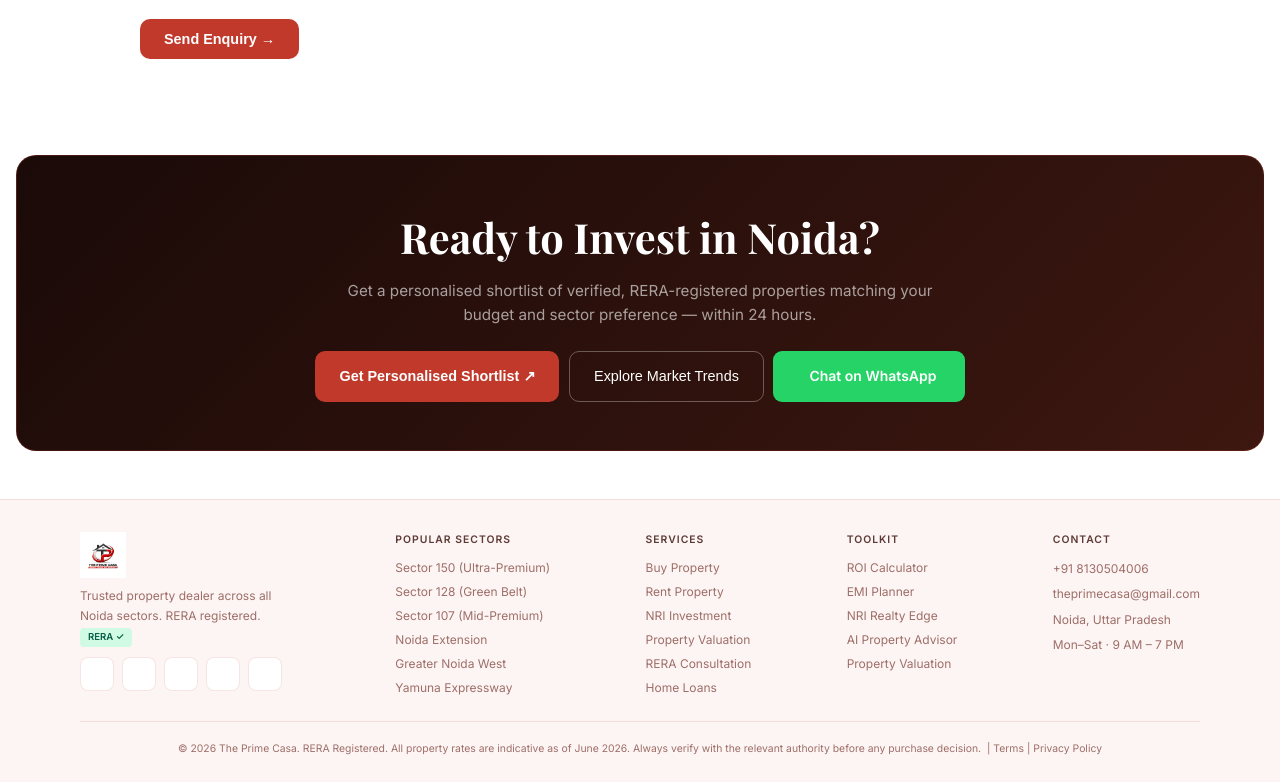
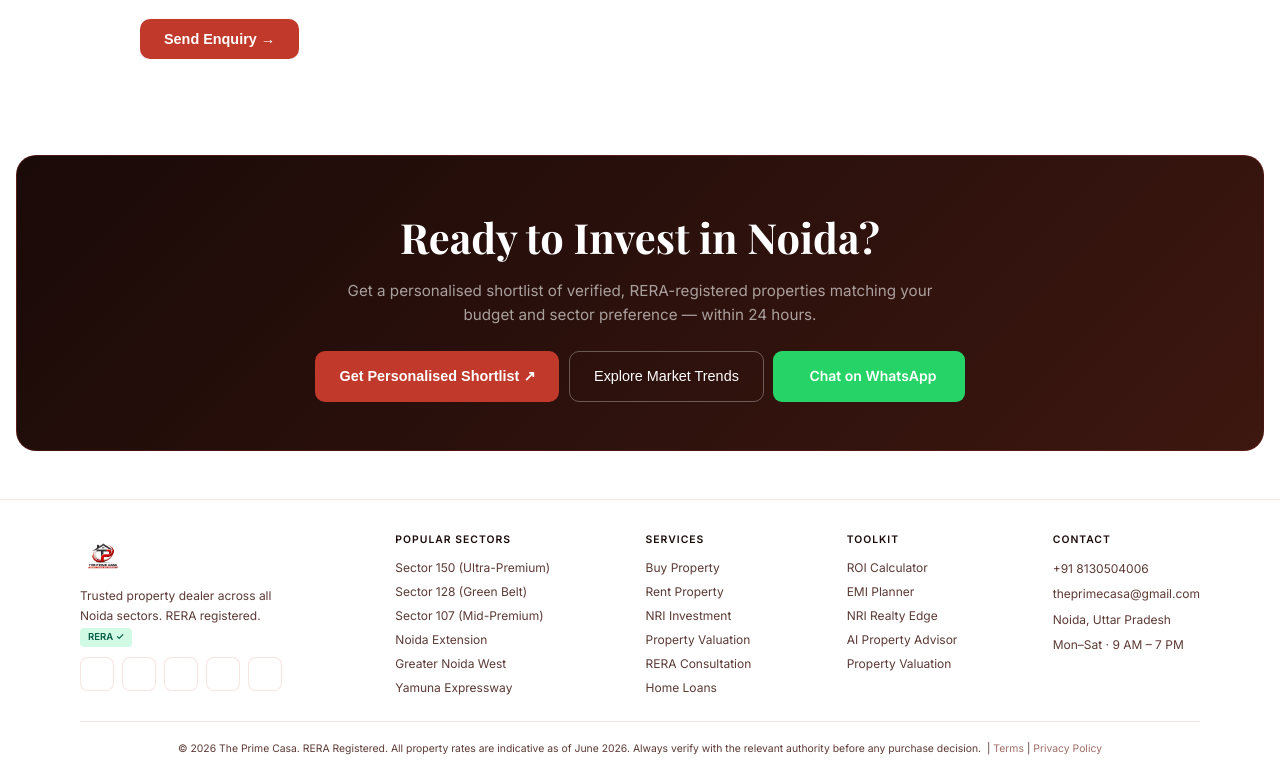
Before and after one commit to itzJishanAhmad-09/Prime_Casa_Frontend, a React (Vite) app: page / in a window 1280 px wide. Shown: the part 7886-8668 px from the top of the page. Built offline with nearby package versions, Linux system fonts and the light colour scheme; some icons are missing; a web font is replaced by a local one.

Commit message:
updated app.css and edited footer

```diff
--- a/src/App.css
+++ b/src/App.css
@@ -1346,11 +1346,13 @@ tr:hover td {
 }
 
 /* ---------- Footer ---------- */
+/* ===== FOOTER - WHITE BACKGROUND ===== */
 footer {
-  background: var(--bg1);
+  background: #ffffff !important;
   border-top: 1px solid var(--border);
   padding: 2rem 1rem 1.5rem;
 }
+
 .footer-inner {
   display: flex;
   flex-direction: column;
@@ -1358,6 +1360,7 @@ footer {
   max-width: 1120px;
   margin: 0 auto;
 }
+
 @media (min-width: 600px) {
   .footer-inner {
     flex-direction: row;
@@ -1365,68 +1368,88 @@ footer {
     justify-content: space-between;
   }
 }
+
 .footer-brand img {
   height: 38px;
   margin-bottom: 0.5rem;
 }
+
 .footer-brand p {
   font-size: 0.75rem;
-  color: var(--txt3);
+  color: var(--txt2); /* Dark text on white background */
   max-width: 220px;
   line-height: 1.7;
 }
+
 .footer-col h4 {
   font-size: 0.65rem;
   letter-spacing: 1px;
   text-transform: uppercase;
-  color: var(--txt2);
+  color: var(--txt); /* Dark heading */
   margin-bottom: 0.6rem;
 }
+
 .footer-col a {
   display: block;
   font-size: 0.75rem;
-  color: var(--txt3);
+  color: var(--txt2); /* Dark text on white background */
   margin-bottom: 0.3rem;
   transition: color var(--transition);
   cursor: pointer;
-}
+  text-decoration: none;
+}
+
 .footer-col a:hover {
   color: var(--red);
 }
+
 .footer-social {
   display: flex;
   gap: 0.5rem;
   margin-top: 0.6rem;
 }
+
 .social-btn {
   width: 34px;
   height: 34px;
   border-radius: 8px;
-  background: var(--bg);
+  background: #ffffff;
   border: 1px solid var(--border);
   display: flex;
   align-items: center;
   justify-content: center;
-  color: var(--txt3);
+  color: var(--txt2);
   font-size: 1rem;
   cursor: pointer;
   transition: all var(--transition);
   text-decoration: none;
 }
+
 .social-btn:hover {
   background: var(--red);
   border-color: var(--red);
-  color: #fff;
-}
+  color: #ffffff;
+}
+
 .footer-bottom {
   text-align: center;
   font-size: 0.65rem;
-  color: var(--txt3);
+  color: var(--txt2); /* Dark text on white background */
   padding-top: 1.2rem;
   border-top: 1px solid var(--border);
   max-width: 1120px;
   margin: 1.2rem auto 0;
 }
+
+.footer-bottom a {
+  color: var(--red);
+  text-decoration: none;
+}
+
+.footer-bottom a:hover {
+  text-decoration: underline;
+}
+
 .rera-tag {
   display: inline-block;
   background: #D1FAE5;
```
